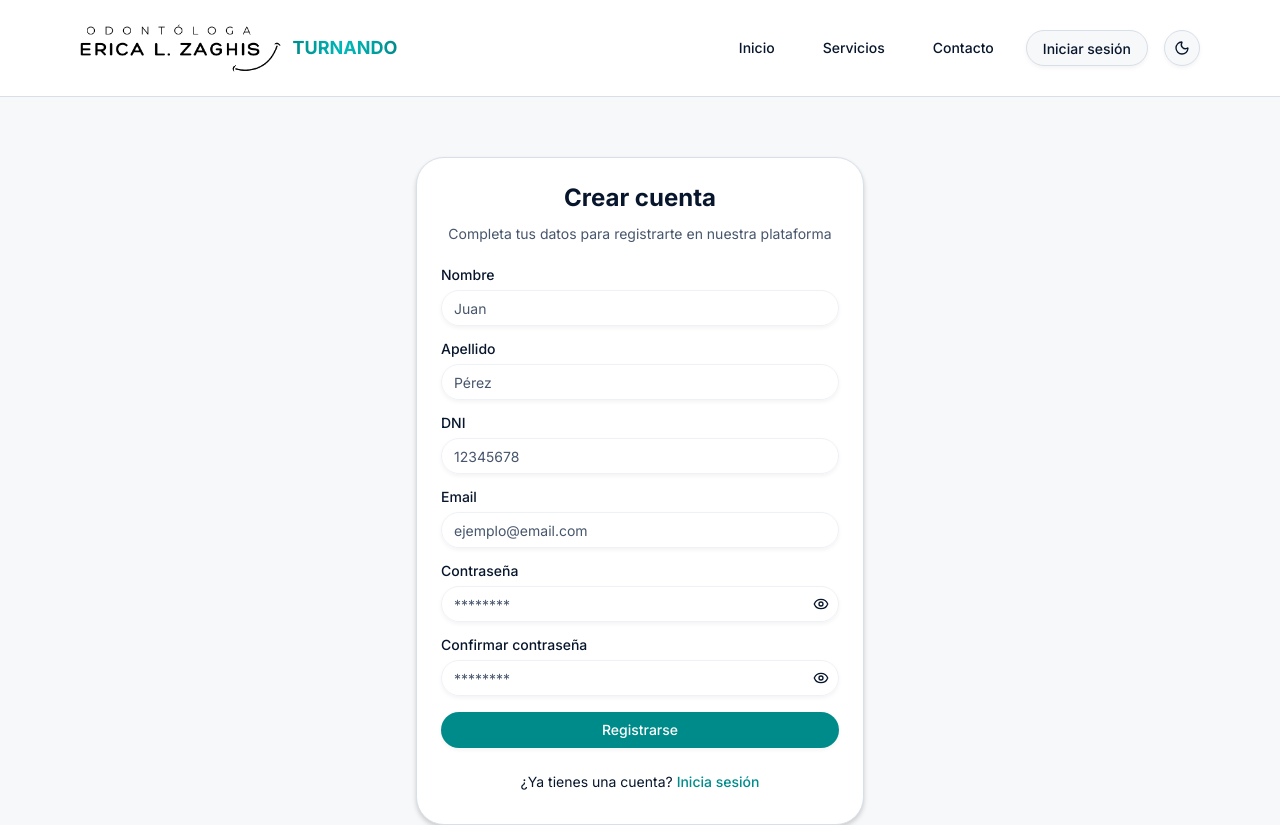
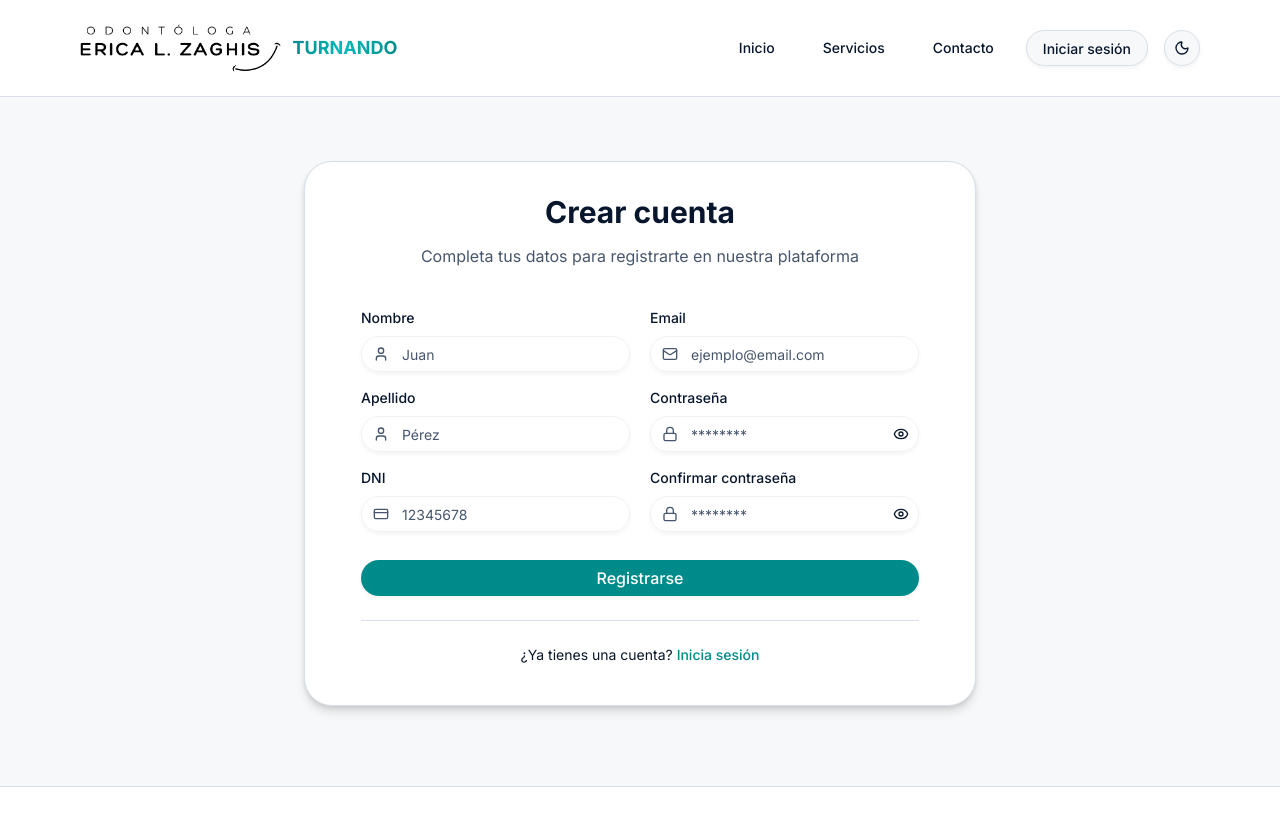
Before and after one commit to melinab1998/TPI-PROGRAMACION-IV, a React (Vite) app in the folder frontend/: page /register in a window 1280 px wide. Shown: the top 825 px of the page. Built offline with nearby package versions, Linux system fonts and the light colour scheme.

Commit message:
update-register

```diff
--- a/frontend/src/pages/Register/Register.jsx
+++ b/frontend/src/pages/Register/Register.jsx
@@ -1,9 +1,15 @@
 import { useState } from "react";
-import { Card, CardContent, CardDescription, CardHeader, CardTitle } from "@/components/ui/card";
+import {
+    Card,
+    CardContent,
+    CardDescription,
+    CardHeader,
+    CardTitle,
+} from "@/components/ui/card";
 import { Input } from "@/components/ui/input";
 import { Label } from "@/components/ui/label";
 import { Button } from "@/components/ui/button";
-import { Eye, EyeOff } from "lucide-react";
+import { Eye, EyeOff, User, Mail, CreditCard, Lock } from "lucide-react";
 import { Link } from "react-router-dom";
 
 export default function Register() {
@@ -11,61 +17,92 @@ export default function Register() {
     const [showConfirmPassword, setShowConfirmPassword] = useState(false);
 
     return (
-        <Card className="w-full max-w-md mx-auto shadow-lg mt-15">
-            <CardHeader className="space-y-1">
-                <CardTitle className="text-2xl font-bold text-center">Crear cuenta</CardTitle>
-                <CardDescription className="text-center">
+        <Card className="w-full max-w-2xl mx-auto shadow-xl rounded-xl mt-16 p-8">
+            <CardHeader className="space-y-2 pb-4">
+                <CardTitle className="text-3xl font-bold text-center">
+                    Crear cuenta
+                </CardTitle>
+                <CardDescription className="text-center text-base">
                     Completa tus datos para registrarte en nuestra plataforma
                 </CardDescription>
             </CardHeader>
-            <CardContent className="space-y-4">
-                <form className="space-y-4">
 
+            <CardContent>
+                <form className="grid grid-cols-1 md:grid-cols-2 gap-5">
+                    {/* Columna izquierda */}
+                    <div className="space-y-4">
                         <div className="space-y-2">
-                        <Label htmlFor="nombre">Nombre</Label>
+                            <Label htmlFor="nombre" className="text-sm font-medium">
+                                Nombre
+                            </Label>
+                            <div className="relative">
+                                <User className="absolute left-3 top-1/2 transform -translate-y-1/2 h-4 w-4 text-muted-foreground" />
                                 <Input
                                     id="nombre"
                                     type="text"
                                     placeholder="Juan"
+                                    className="pl-10 py-2.5"
                                 />
+                            </div>
                         </div>
 
                         <div className="space-y-2">
-                        <Label htmlFor="apellido">Apellido</Label>
+                            <Label htmlFor="apellido" className="text-sm font-medium">
+                                Apellido
+                            </Label>
+                            <div className="relative">
+                                <User className="absolute left-3 top-1/2 transform -translate-y-1/2 h-4 w-4 text-muted-foreground" />
                                 <Input
                                     id="apellido"
                                     type="text"
                                     placeholder="Pérez"
+                                    className="pl-10 py-2.5"
                                 />
                             </div>
-
+                        </div>
 
                         <div className="space-y-2">
-                        <Label htmlFor="dni">DNI</Label>
+                            <Label htmlFor="dni" className="text-sm font-medium">
+                                DNI
+                            </Label>
+                            <div className="relative">
+                                <CreditCard className="absolute left-3 top-1/2 transform -translate-y-1/2 h-4 w-4 text-muted-foreground" />
                                 <Input
                                     id="dni"
                                     type="text"
                                     placeholder="12345678"
+                                    className="pl-10 py-2.5"
                                 />
                             </div>
-
+                        </div>
+                    </div>
+                    <div className="space-y-4">
                         <div className="space-y-2">
-                        <Label htmlFor="email">Email</Label>
+                            <Label htmlFor="email" className="text-sm font-medium">
+                                Email
+                            </Label>
+                            <div className="relative">
+                                <Mail className="absolute left-3 top-1/2 transform -translate-y-1/2 h-4 w-4 text-muted-foreground" />
                                 <Input
                                     id="email"
                                     type="email"
                                     placeholder="ejemplo@email.com"
+                                    className="pl-10 py-2.5"
                                 />
+                            </div>
                         </div>
 
                         <div className="space-y-2">
-                        <Label htmlFor="password">Contraseña</Label>
+                            <Label htmlFor="password" className="text-sm font-medium">
+                                Contraseña
+                            </Label>
                             <div className="relative">
+                                <Lock className="absolute left-3 top-1/2 transform -translate-y-1/2 h-4 w-4 text-muted-foreground" />
                                 <Input
                                     id="password"
                                     type={showPassword ? "text" : "password"}
                                     placeholder="********"
-                                className="pr-10"
+                                    className="pl-10 pr-10 py-2.5"
                                 />
                                 <Button
                                     type="button"
@@ -87,20 +124,25 @@ export default function Register() {
                         </div>
 
                         <div className="space-y-2">
-                        <Label htmlFor="confirmPassword">Confirmar contraseña</Label>
+                            <Label htmlFor="confirmPassword" className="text-sm font-medium">
+                                Confirmar contraseña
+                            </Label>
                             <div className="relative">
+                                <Lock className="absolute left-3 top-1/2 transform -translate-y-1/2 h-4 w-4 text-muted-foreground" />
                                 <Input
                                     id="confirmPassword"
                                     type={showConfirmPassword ? "text" : "password"}
                                     placeholder="********"
-                                className="pr-10"
+                                    className="pl-10 pr-10 py-2.5"
                                 />
                                 <Button
                                     type="button"
                                     variant="ghost"
                                     size="icon"
                                     className="absolute right-0 top-0 h-full px-3 py-2 hover:bg-transparent"
-                                onClick={() => setShowConfirmPassword(!showConfirmPassword)}
+                                    onClick={() =>
+                                        setShowConfirmPassword(!showConfirmPassword)
+                                    }
                                 >
                                     {showConfirmPassword ? (
                                         <EyeOff className="h-4 w-4" />
@@ -108,21 +150,25 @@ export default function Register() {
                                         <Eye className="h-4 w-4" />
                                     )}
                                     <span className="sr-only">
-                                    {showConfirmPassword ? "Ocultar contraseña" : "Mostrar contraseña"}
+                                        {showConfirmPassword
+                                            ? "Ocultar contraseña"
+                                            : "Mostrar contraseña"}
                                     </span>
                                 </Button>
                             </div>
                         </div>
-
-                    <Button type="button" className="w-full">
+                    </div>
+                    <div className="md:col-span-2 pt-2">
+                        <Button type="submit" className="w-full py-2.5 text-base">
                             Registrarse
                         </Button>
+                    </div>
                 </form>
 
-                <div className="text-center text-sm mt-4">
+                <div className="text-center text-sm mt-6 pt-4 border-t">
                     ¿Ya tienes una cuenta?{" "}
                     <Link to="/login">
-                        <Button variant="link" className="p-0">
+                        <Button variant="link" className="p-0 font-medium">
                             Inicia sesión
                         </Button>
                     </Link>
```
Lines whose indentation alone changed are shown as unchanged.
